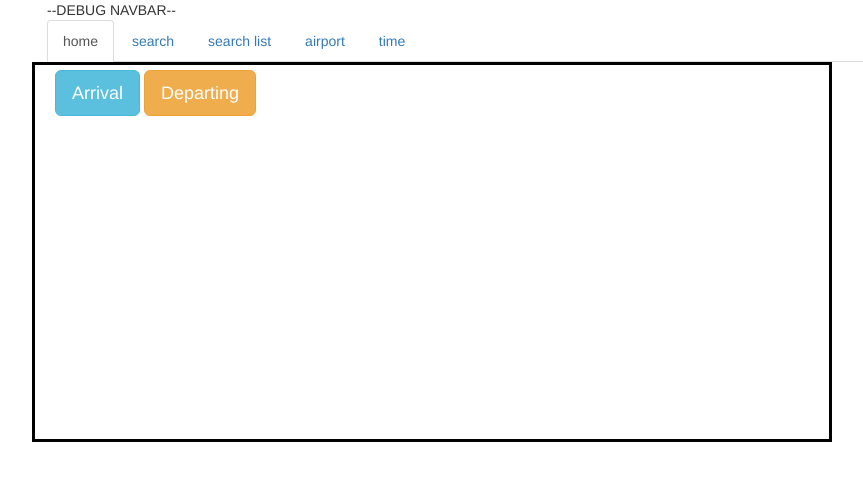
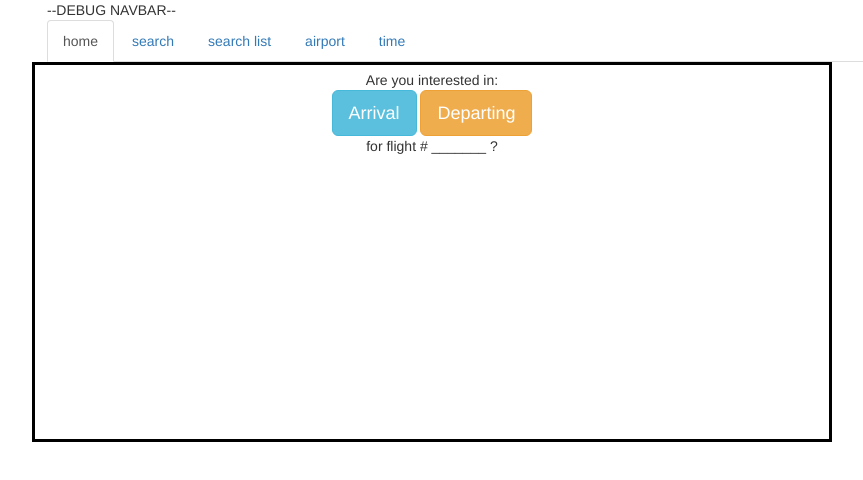
Before and after one commit to apprentice-gamma/zephyr, a plain HTML site: page client/index.html at #!/airport in a window 1280 px wide. Shown: the top 480 px of the page, without its empty margins (208-1071 px from the left). Drawn offline with nearby package versions, Linux system fonts and the light colour scheme; some packages are replaced by stand-ins of ours; a script that the page names is missing.

Commit message:
airport page text

```diff
--- a/client/partials/airport.html
+++ b/client/partials/airport.html
@@ -1,4 +1,12 @@
 <div class="col-md-12 column">
-	 <button type="button" class="btn btn-lg btn-info">Arrival</button>
-	 <button type="button" class="btn btn-lg btn-warning">Departing</button>
+	<div class="row text-center">
+		Are you interested in:
+	</div>
+	<div class="row text-center"`>
+		<button type="button" class="btn btn-lg btn-info">Arrival</button>
+		<button type="button" class="btn btn-lg btn-warning">Departing</button>
+	</div>
+	<div class="row text-center"`>
+		for flight # _______ ?
+	</div>
 </div>
```
